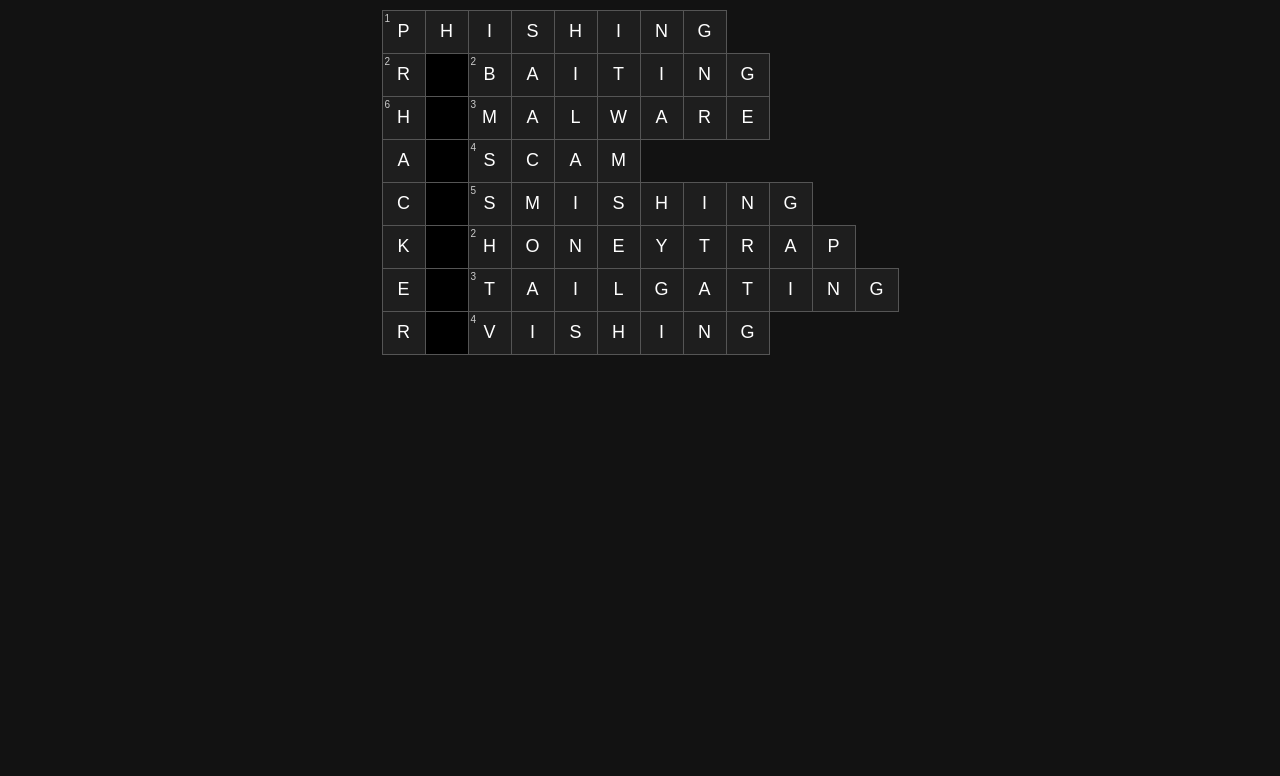
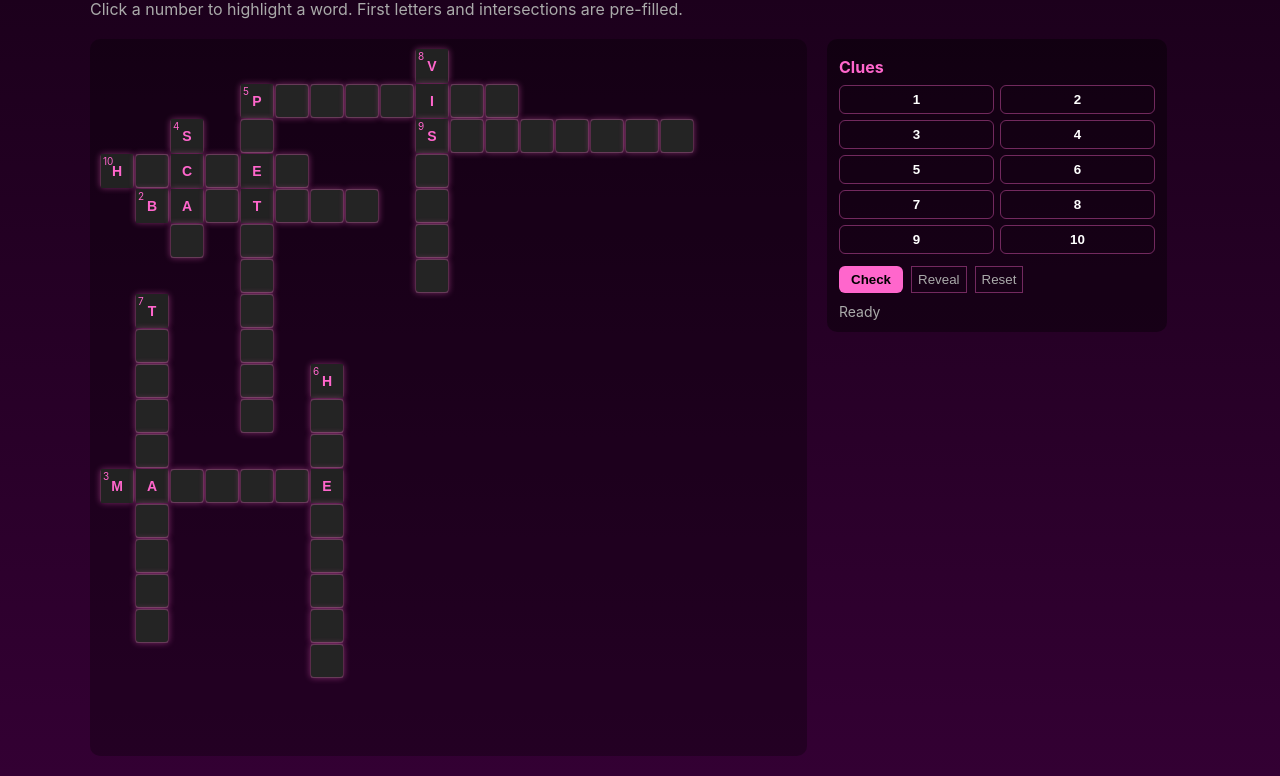
Before and after one commit to annyeongz931-bot/cybersecurity_crossword, a plain HTML site: page index.html in a window 1280 px wide. Shown: the part 70-846 px from the top of the page. Before the commit the page ends 800 px from the top, so only its background shows below. Drawn offline with Linux system fonts and the light colour scheme.

Commit message:
Update index.html

```diff
--- a/index.html
+++ b/index.html
@@ -1,212 +1,217 @@
-<!DOCTYPE html>
+<!doctype html>
 <html lang="en">
 <head>
-  <meta charset="UTF-8">
-  <meta name="viewport" content="width=device-width, initial-scale=1.0">
-  <title>Cybersecurity Crossword</title>
+  <meta charset="utf-8" />
+  <meta name="viewport" content="width=device-width,initial-scale=1" />
+  <title>Cyberthreats Crossword</title>
   <style>
-    :root {
-      --bg-color: #121212;
-      --text-color: #ffffff;
-      --cell-border: #555;
-      --cell-bg: #1e1e1e;
-      --number-color: #ccc;
-      --clue-bg: #222;
+    :root{
+      --bg1:#1a001a;
+      --bg2:#330033;
+      --accent:#ff66cc;
+      --muted:#aaa;
     }
-    body.light {
-      --bg-color: #f4f4f9;
-      --text-color: #000000;
-      --cell-border: #999;
-      --cell-bg: #ffffff;
-      --number-color: #333;
-      --clue-bg: #fff;
+    body{
+      margin:0;
+      font-family:Inter,ui-sans-serif,system-ui;
+      background:linear-gradient(180deg,var(--bg1),var(--bg2));
+      color:#fff;
+      min-height:100vh;
+      display:flex;
+      justify-content:center;
+      align-items:flex-start;
+      padding:20px;
     }
-    body {
-      font-family: Arial, sans-serif;
-      text-align: center;
-      background-color: var(--bg-color);
-      color: var(--text-color);
-      margin: 20px;
-      transition: background-color 0.6s ease, color 0.6s ease;
-    }
-    h1 {
-      color: #bb86fc;
-      transition: color 0.6s ease;
-    }
-    table {
-      margin: 20px auto;
-      border-collapse: collapse;
-      transition: all 0.6s ease;
-    }
-    td {
-      width: 40px;
-      height: 40px;
-      border: 1px solid var(--cell-border);
-      text-align: center;
-      vertical-align: middle;
-      font-size: 18px;
-      position: relative;
-      cursor: pointer;
-      background-color: var(--cell-bg);
-      transition: background-color 0.6s ease, border 0.6s ease;
-    }
-    td.black {
-      background-color: black;
-      cursor: default;
-    }
-    td.number::before {
-      content: attr(data-number);
-      position: absolute;
-      top: 2px;
-      left: 2px;
-      font-size: 10px;
-      color: var(--number-color);
-      transition: color 0.6s ease;
-    }
-    #clueBox {
-      margin-top: 20px;
-      padding: 10px;
-      border: 2px solid #bb86fc;
-      background: var(--clue-bg);
-      display: none;
-      width: 60%;
-      margin-left: auto;
-      margin-right: auto;
-      transition: background 0.6s ease, border 0.6s ease, color 0.6s ease;
-    }
-    #toggleMode {
-      position: fixed;
-      top: 15px;
-      right: 15px;
-      background: #bb86fc;
-      color: #fff;
-      border: none;
-      padding: 8px 14px;
-      border-radius: 6px;
-      cursor: pointer;
-      font-size: 14px;
-      transition: background 0.3s, transform 0.2s;
-    }
-    #toggleMode:hover {
-      background: #9b67d0;
-      transform: scale(1.05);
+    .wrap{max-width:1100px;width:100%;}
+    h1{color:var(--accent);margin:0 0 10px;}
+    p.lead{color:var(--muted);margin:0 0 20px;}
+
+    .boardWrap{display:flex;gap:20px;align-items:flex-start}
+    .grid{background:rgba(0,0,0,0.3);padding:10px;border-radius:10px;}
+    .cells{display:grid;grid-template-columns:repeat(20,32px);grid-auto-rows:32px;gap:3px}
+    .cell{width:32px;height:32px;background:#111;border:1px solid rgba(255,102,204,0.3);
+          border-radius:4px;display:flex;align-items:center;justify-content:center;
+          position:relative;box-shadow:0 0 6px rgba(255,102,204,0.4);}
+    .cell.block{background:transparent;border:0;box-shadow:none}
+    .cell input{width:100%;height:100%;border:0;background:transparent;color:#fff;
+                text-transform:uppercase;font-weight:700;font-size:14px;text-align:center;outline:none}
+    .cell input:disabled{color:var(--accent);font-weight:700;background:#222 !important;}
+    .cell.editable input{background:rgba(255,255,255,0.08);} /* 可输入格子浅色背景 */
+    .cell .num{position:absolute;left:2px;top:0;font-size:10px;color:var(--accent)}
+
+    .side{width:340px}
+    .clues{background:rgba(0,0,0,0.4);padding:12px;border-radius:10px;}
+    .clues h2{margin:6px 0;color:var(--accent);font-size:16px}
+    .list{display:grid;grid-template-columns:repeat(2,1fr);gap:6px;margin-top:8px}
+    .clueBtn{background:transparent;border:1px solid rgba(255,102,204,0.4);
+             padding:6px 8px;border-radius:6px;cursor:pointer;color:#fff;font-weight:600}
+    .controls{display:flex;gap:8px;margin-top:12px}
+    button.btn{background:var(--accent);border:0;color:#000;padding:6px 12px;border-radius:6px;cursor:pointer;font-weight:700}
+    button.ghost{background:transparent;border:1px solid rgba(255,102,204,0.4);color:var(--muted)}
+    .status{margin-top:10px;color:var(--muted);font-size:14px}
+    @media(max-width:980px){.boardWrap{flex-direction:column}.side{width:100%}}
+
+    /* Tooltip */
+    .tooltip{
+      position:absolute;
+      background:#222;
+      border:1px solid var(--accent);
+      padding:6px 10px;
+      border-radius:6px;
+      font-size:13px;
+      color:#fff;
+      box-shadow:0 0 10px var(--accent);
+      z-index:2000;
+      max-width:220px;
     }
   </style>
 </head>
 <body>
-  <button id="toggleMode">☀️ Light Mode</button>
-  <h1>Cybersecurity Crossword</h1>
-  <table>
-    <tr>
-      <td class="number" data-number="1" onclick="showClue('Using fraudulent emails to steal information.')">P</td>
-      <td>H</td>
-      <td>I</td>
-      <td>S</td>
-      <td>H</td>
-      <td>I</td>
-      <td>N</td>
-      <td>G</td>
-    </tr>
-    <tr>
-      <td class="number" data-number="2" onclick="showClue('Creating a believable scenario to extract information.')">R</td>
-      <td class="black"></td>
-      <td class="number" data-number="2" onclick="showClue('Using enticing offers to lure victims into traps.')">B</td>
-      <td>A</td>
-      <td>I</td>
-      <td>T</td>
-      <td>I</td>
-      <td>N</td>
-      <td>G</td>
-    </tr>
-    <tr>
-      <td class="number" data-number="6" onclick="showClue('A highly skilled computer professional who bypasses security measures to gain unauthorized access, often with malicious intent.')">H</td>
-      <td class="black"></td>
-      <td class="number" data-number="3" onclick="showClue('Any software or program intentionally designed to cause harm to a computer, system, or user.')">M</td>
-      <td>A</td>
-      <td>L</td>
-      <td>W</td>
-      <td>A</td>
-      <td>R</td>
-      <td>E</td>
-    </tr>
-    <tr>
-      <td>A</td>
-      <td class="black"></td>
-      <td class="number" data-number="4" onclick="showClue('An attempt to defraud a person or group after first gaining their trust.')">S</td>
-      <td>C</td>
-      <td>A</td>
-      <td>M</td>
-    </tr>
-    <tr>
-      <td>C</td>
-      <td class="black"></td>
-      <td class="number" data-number="5" onclick="showClue('Using text messages to trick victims.')">S</td>
-      <td>M</td>
-      <td>I</td>
-      <td>S</td>
-      <td>H</td>
-      <td>I</td>
-      <td>N</td>
-      <td>G</td>
-    </tr>
-    <tr>
-      <td>K</td>
-      <td class="black"></td>
-      <td class="number" data-number="2" onclick="showClue('The criminal takes advantage of the relationship and tricks the victim into giving them money, extracting personal information, or installing malware.')">H</td>
-      <td>O</td>
-      <td>N</td>
-      <td>E</td>
-      <td>Y</td>
-      <td>T</td>
-      <td>R</td>
-      <td>A</td>
-      <td>P</td>
-    </tr>
-    <tr>
-      <td>E</td>
-      <td class="black"></td>
-      <td class="number" data-number="3" onclick="showClue('Gaining unauthorized physical access.')">T</td>
-      <td>A</td>
-      <td>I</td>
-      <td>L</td>
-      <td>G</td>
-      <td>A</td>
-      <td>T</td>
-      <td>I</td>
-      <td>N</td>
-      <td>G</td>
-    </tr>
-    <tr>
-      <td>R</td>
-      <td class="black"></td>
-      <td class="number" data-number="4" onclick="showClue('Using voice calls to trick victims.')">V</td>
-      <td>I</td>
-      <td>S</td>
-      <td>H</td>
-      <td>I</td>
-      <td>N</td>
-      <td>G</td>
-    </tr>
-  </table>
+<div class="wrap">
+  <h1>Cyberthreats Crossword</h1>
+  <p class="lead">Click a number to highlight a word. First letters and intersections are pre-filled.</p>
 
-  <div id="clueBox"></div>
+  <div class="boardWrap">
+    <div class="grid"><div class="cells" id="cells"></div></div>
+    <div class="side">
+      <div class="clues">
+        <h2>Clues</h2>
+        <div class="list" id="wordList"></div>
+        <div class="controls">
+          <button class="btn" id="checkBtn">Check</button>
+          <button class="ghost" id="revealBtn">Reveal</button>
+          <button class="ghost" id="resetBtn">Reset</button>
+        </div>
+        <div class="status" id="status">Ready</div>
+      </div>
+    </div>
+  </div>
+</div>
 
-  <script>
-    function showClue(clue) {
-      const box = document.getElementById("clueBox");
-      box.style.display = "block";
-      box.innerText = clue;
+<script>
+const SIZE=20;
+const WORDS=[
+ {num:1,word:'PHISHING',clue:'Using fraudulent emails to steal information.',row:2,col:5,dir:'across'},
+ {num:2,word:'BAITING',clue:'Using enticing offers to lure victims into traps.',row:5,col:2,dir:'across'},
+ {num:3,word:'MALWARE',clue:'Any software designed to harm.',row:13,col:1,dir:'across'},
+ {num:4,word:'SCAM',clue:'An attempt to defraud after gaining trust.',row:3,col:3,dir:'down'},
+ {num:5,word:'PRETEXTING',clue:'Creating a believable scenario to extract information.',row:2,col:5,dir:'down'},
+ {num:6,word:'HONEYTRAP',clue:'Exploiting relationships to trick victims.',row:10,col:7,dir:'down'},
+ {num:7,word:'TAILGATING',clue:'Gaining unauthorized physical access.',row:8,col:2,dir:'down'},
+ {num:8,word:'VISHING',clue:'Using voice calls to trick victims.',row:1,col:10,dir:'down'},
+ {num:9,word:'SMISHING',clue:'Using text messages to trick victims.',row:3,col:10,dir:'across'},
+ {num:10,word:'HACKER',clue:'A skilled person bypassing security.',row:4,col:1,dir:'across'}
+];
+
+// build grid
+const grid=Array.from({length:SIZE},()=>Array.from({length:SIZE},()=>({ch:'',filled:false,num:null})));
+function placeWords(){
+  for(const w of WORDS){
+    let r=w.row-1,c=w.col-1;
+    for(let i=0;i<w.word.length;i++){
+      const rr=w.dir==='across'?r:r+i;
+      const cc=w.dir==='across'?c+i:c;
+      const cell=grid[rr][cc];
+      const existed = cell.ch !== '';
+      // only set ch if this cell was empty before (avoid overwriting)
+      if(!existed) cell.ch = w.word[i];
+      if(i===0) cell.num=w.num;
+      // prefill only if it's the first letter OR it was already occupied (intersection)
+      if(i===0 || existed){
+        cell.filled=true;
+      }
     }
+  }
+}
+placeWords();
 
-    const toggleBtn = document.getElementById("toggleMode");
-    toggleBtn.addEventListener("click", () => {
-      document.body.classList.toggle("light");
-      if (document.body.classList.contains("light")) {
-        toggleBtn.textContent = "🌙 Dark Mode";
-      } else {
-        toggleBtn.textContent = "☀️ Light Mode";
-      }
-    });
-  </script>
+// render
+const cellsEl=document.getElementById('cells');
+for(let r=0;r<SIZE;r++){
+  for(let c=0;c<SIZE;c++){
+    const cellEl=document.createElement('div');
+    cellEl.className='cell';
+    const cell=grid[r][c];
+    if(!cell.ch){cellEl.classList.add('block');cellsEl.appendChild(cellEl);continue;}
+    const input=document.createElement('input');
+    input.maxLength=1;
+    input.dataset.ans=cell.ch;
+    if(cell.filled){
+      input.value=cell.ch;
+      input.disabled=true;
+    } else {
+      cellEl.classList.add('editable');
+    }
+    if(cell.num){const n=document.createElement('div');n.className='num';n.textContent=cell.num;cellEl.appendChild(n);}
+    cellEl.appendChild(input);
+    cellsEl.appendChild(cellEl);
+  }
+}
+
+// Clues list
+const wordListEl=document.getElementById('wordList');
+let tooltip=null;
+WORDS.forEach(w=>{
+  const btn=document.createElement('button');
+  btn.className='clueBtn';
+  btn.textContent=w.num;
+  btn.addEventListener('click',()=>showTooltip(w));
+  wordListEl.appendChild(btn);
+});
+
+function showTooltip(w){
+  document.querySelectorAll('.cell').forEach(el=>el.style.outline='');
+  if(tooltip){tooltip.remove();tooltip=null;}
+  let r=w.row-1,c=w.col-1;
+  for(let i=0;i<w.word.length;i++){
+    const rr=w.dir==='across'?r:r+i;
+    const cc=w.dir==='across'?c+i:c;
+    const idx=rr*SIZE+cc;
+    cellsEl.children[idx].style.outline='2px solid var(--accent)';
+  }
+  // tooltip 在单词中间位置
+  const mid=Math.floor(w.word.length/2);
+  const rr=w.dir==='across'?r:r+mid;
+  const cc=w.dir==='across'?c+mid:c;
+  const target=cellsEl.children[rr*SIZE+cc];
+  const rect=target.getBoundingClientRect();
+  tooltip=document.createElement('div');
+  tooltip.className='tooltip';
+  tooltip.textContent=w.num+". "+w.clue;
+  tooltip.style.top=(window.scrollY+rect.top-45)+"px";
+  tooltip.style.left=(window.scrollX+rect.left)+"px";
+  document.body.appendChild(tooltip);
+}
+
+// check/reveal/reset
+document.getElementById('checkBtn').onclick=()=>{
+  let total=0,correct=0;
+  document.querySelectorAll('.cell input').forEach(inp=>{
+    if(inp.disabled) return;
+    total++;
+    if(inp.value.toUpperCase()===inp.dataset.ans){inp.style.background='rgba(0,255,128,0.2)';correct++;}
+    else if(inp.value) inp.style.background='rgba(255,0,0,0.2)';
+    else inp.style.background='';
+  });
+  document.getElementById('status').textContent=`Correct: ${correct}/${total}`;
+};
+document.getElementById('revealBtn').onclick=()=>{
+  document.querySelectorAll('.cell input').forEach(inp=>{
+    if(inp.disabled) return;
+    inp.value=inp.dataset.ans;
+    inp.style.background='transparent';
+  });
+  document.getElementById('status').textContent='All answers revealed.';
+};
+document.getElementById('resetBtn').onclick=()=>{
+  if(tooltip){tooltip.remove();tooltip=null;}
+  document.querySelectorAll('.cell input').forEach(inp=>{
+    if(inp.disabled) return;
+    inp.value='';
+    inp.style.background='transparent';
+  });
+  document.getElementById('status').textContent='Reset done.';
+};
+</script>
 </body>
 </html>
```
